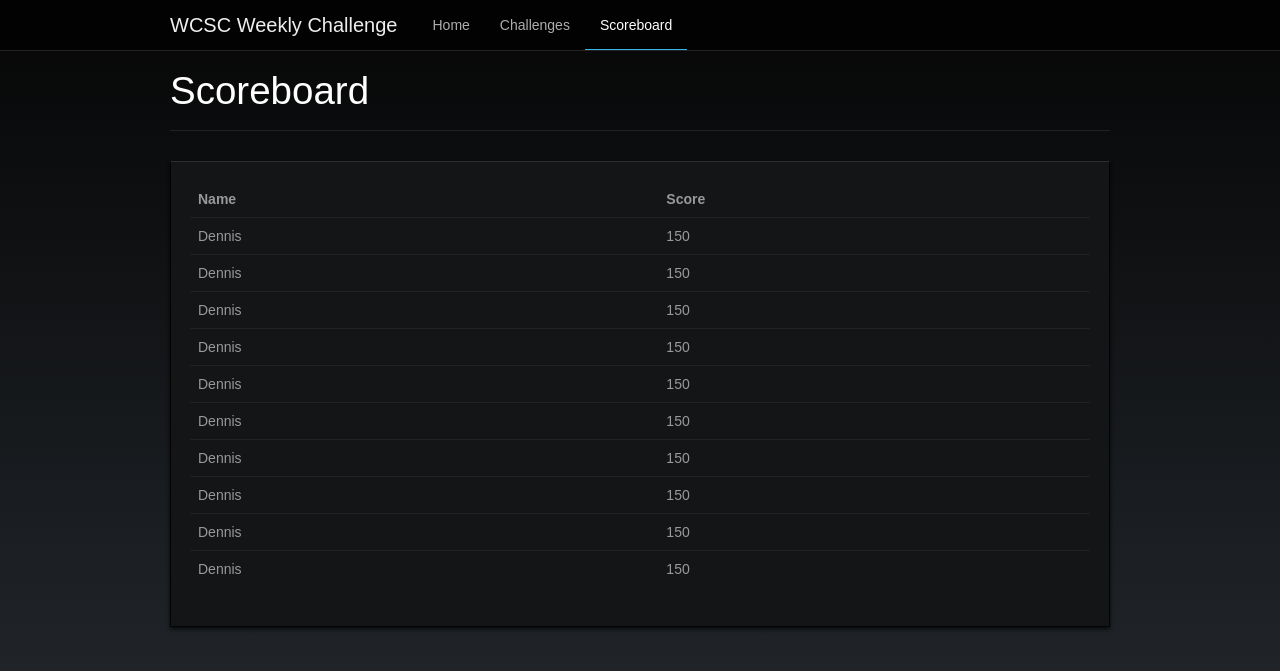
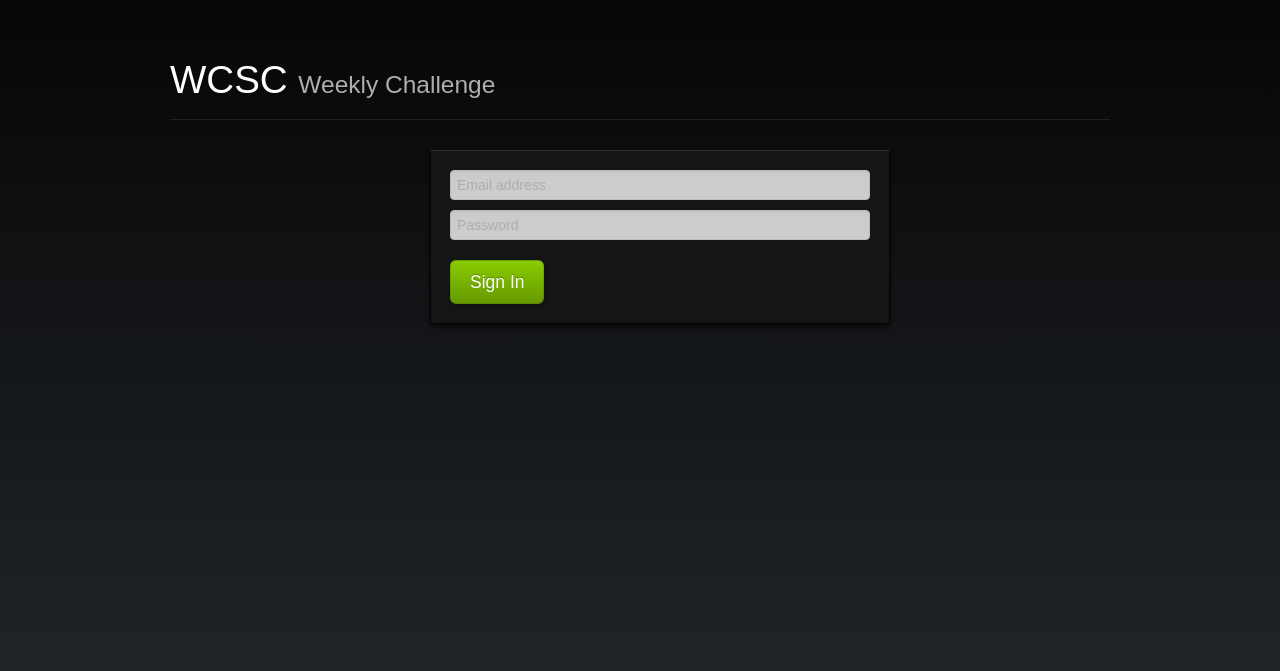
Before and after one commit to Rastii/Weekly_Challenge, a Flask app: page /login in a window 1280 px wide. Shown: the top 671 px of the page. Run offline with Flask 2, Linux system fonts and the light colour scheme; parts of the project's set-up code (start-up, migrations or seed data) failed here and were passed over; some libraries are stand-ins or nearby versions; some web fonts are replaced.

Commit message:
Finish Login

```diff
--- a/weeklyc/templates/login.html
+++ b/weeklyc/templates/login.html
@@ -1,48 +1,45 @@
 {% extends "base.html" %}
 {% block head %}
 <style type="text/css">
-  .input-append{
-    padding-top:10px;
-  }
+    body { padding-top: 40px; padding-bottom: 40px; }
+    #submit { margin-top: 10px; margin-bottom: 0; }
+    form { margin-bottom: 0; }
 </style>
 <script type="text/javascript">
-  $(function(){
-    // Fit 4 items in a row (CSS wont work in IE)
-    $("#challenges div:nth-child(4n+1)").css('margin-left','0');
-  });
+// Fade errors in
+$(window).load(function () {
+    $('.fade').addClass('in');
+});
 </script>
 {% endblock %}
-{% set activePage="Scoreboard" %}
+
+{% macro render_field(field, desc) %}
+{{ field(class='input-block-level',placeholder=desc) }}
+
+  {% if field.errors %}
+    {% for error in field.errors %}
+    <div class="alert fade alert-error">
+        <button type="button" class="close" data-dismiss="alert">×</button>
+        {{ error }}
+    </div>
+    {% endfor %}
+  {% endif %}
+
+{% endmacro %}
+
 {% block body %}
 <div class="page-header">
     <h1>
-        Scoreboard
+        WCSC <small>Weekly Challenge</small>
     </h1>
 </div>
-
-<div id="challenges">
-
-  <div class="well">
-
-    <table class="table table-hover">
-      <thead>
-        <tr>
-          <th>Name</th>
-          <th>Score</th>
-        </tr>
-      </thead>
-      <tbody>
-        {% for num in range(0,10) %}
-        <tr>
-          <td>Dennis</td>
-          <td>150</td>
-        </tr>
-        {% endfor %}
-      </tbody>
-    </table>
-
-  </div>
-
+<div class="span6 offset3">
+    <div class="well">
+        <form action="/login" method="post">
+            {{ render_field(form.login, 'Email address') }}
+            {{ render_field(form.password, 'Password') }}
+            <button class="btn btn-large btn-success" type="submit" id="submit">Sign In</button>
+        </form>
+    </div>
 </div>
-
-{% endblock %}s
+{% endblock %}
```
Also changed, not shown: weeklyc/templates/scoreboard.html (added, +48 -0 lines), weeklyc.db.
